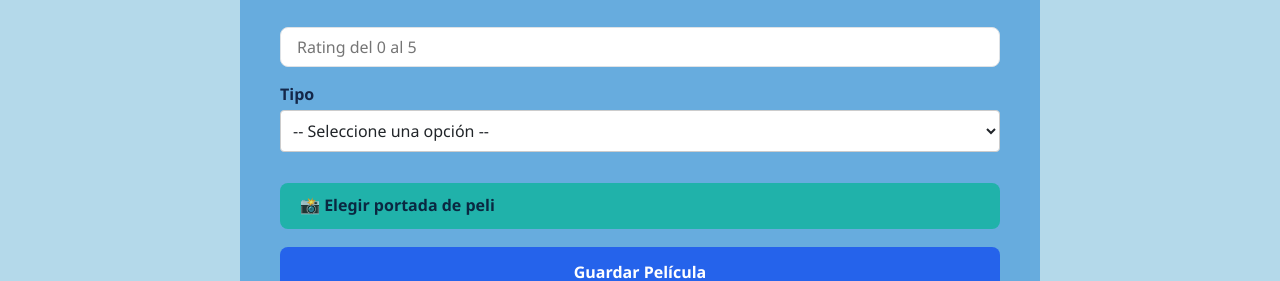
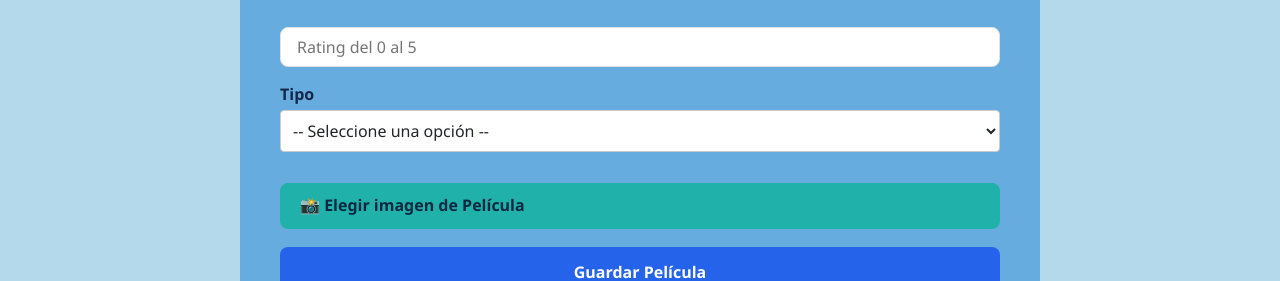
Before and after one commit to DanielaOnatibia/TP1-de-PWA, a React (Vite) app: page / in a window 1280 px wide. Shown: the part 1477-1758 px from the top of the page. Built offline with nearby package versions, Linux system fonts and the light colour scheme.

Commit message:
Nombre de cargar imagen de pelicula cambiado

```diff
--- a/src/Components/Formulario/Formulario.jsx
+++ b/src/Components/Formulario/Formulario.jsx
@@ -210,7 +210,7 @@ const Formulario = ({
           htmlFor="subir-portada"
           className={`${styles.archivoButton} ${enviado && imagen === null ? styles.archivoButtonError : null}`}
         >
-          {imagen ? "✅ Imagen seleccionada" : "📸 Elegir portada de peli"}
+          {imagen ? "✅ Imagen seleccionada" : "📸 Elegir imagen de Película"}
         </label>
 
         <input
```
